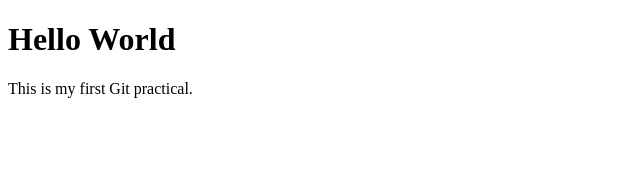
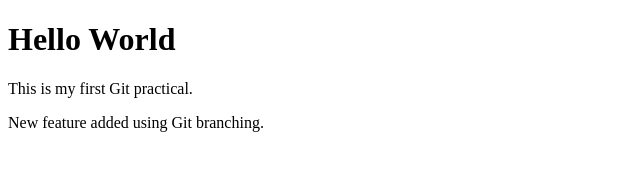
Before and after one commit to ShitalYadav18/NIET_DataScience_2026, a plain HTML site: page index.html in a window 1280 px wide. Shown: the whole page, without its empty margins (0-640 px from the left). Drawn offline with Linux system fonts and the light colour scheme.

Commit message:
Add new feature paragraph

```diff
--- a/index.html
+++ b/index.html
@@ -6,5 +6,6 @@
 <body>
     <h1>Hello World</h1>
     <p>This is my first Git practical.</p>
+    <p>New feature added using Git branching.</p>
 </body>
 </html>
```
